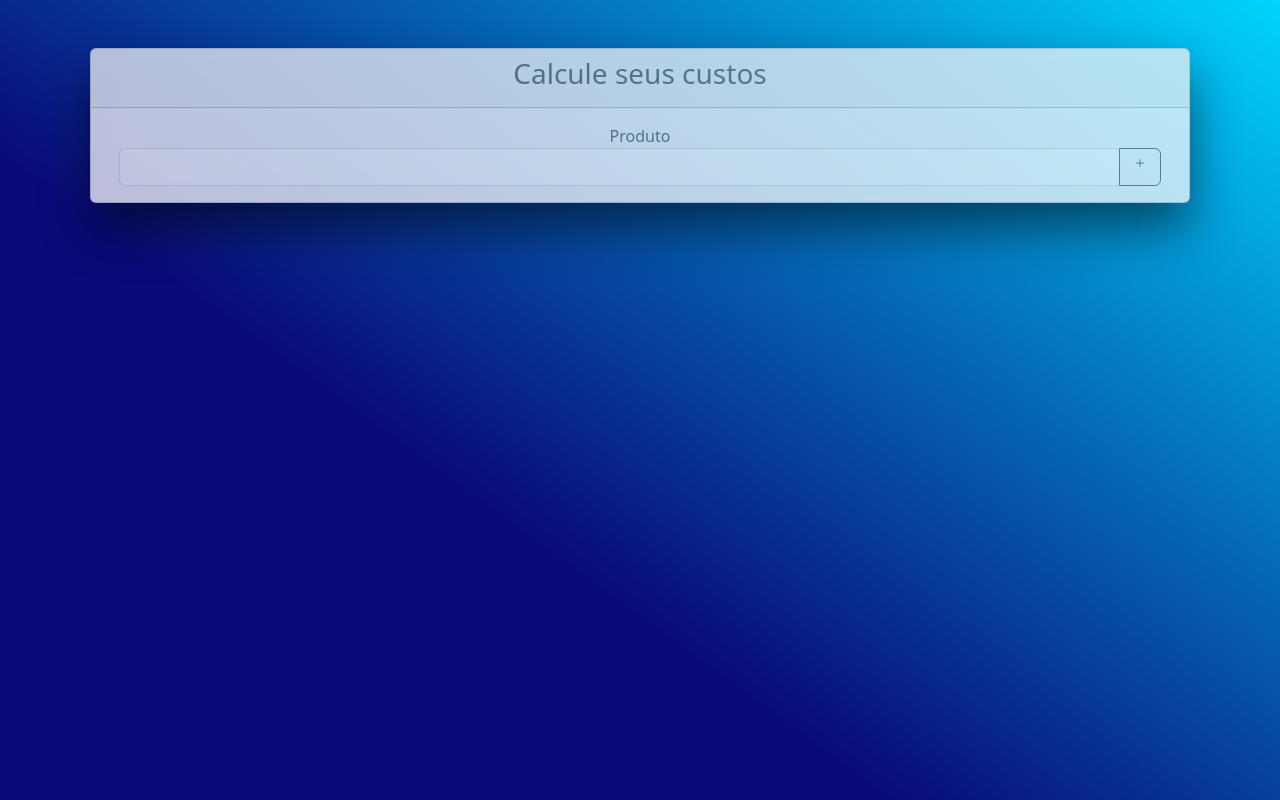
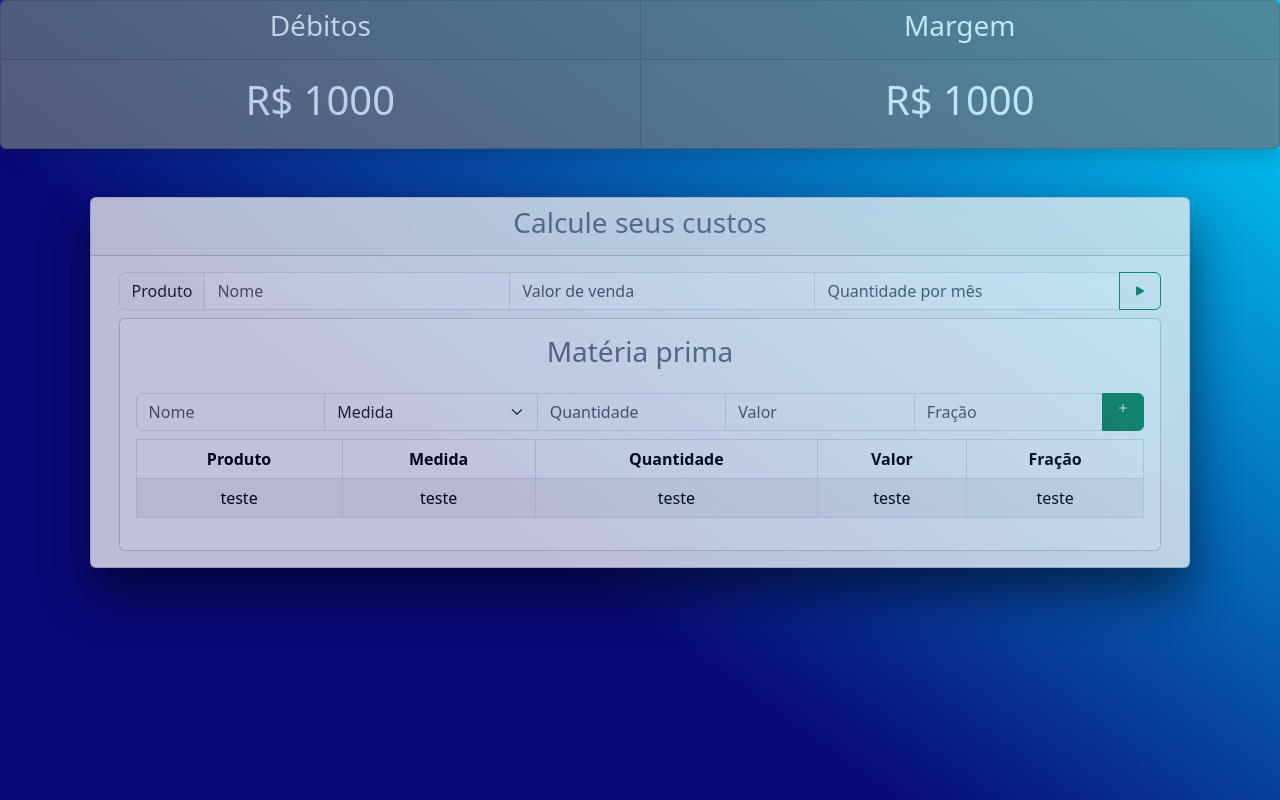
Before and after one commit to davidjeiel/calcula-custos, a React (Create React App) app: page / in a window 1280 px wide. Built offline with nearby package versions, Linux system fonts and the light colour scheme.

Commit message:
Layout inicial

```diff
--- /dev/null
+++ b/src/components/bloco.jsx
@@ -0,0 +1,20 @@
+import React from "react";
+import { Card } from 'react-bootstrap'
+
+export function Bloco(params)
+{
+    return(
+        <Card className={params.classe+" bloco-sombra"} >
+            <Card.Header className="card-title">
+                <h3 className="text-center">
+                    {params.titulo}
+                </h3>
+            </Card.Header>
+            <Card.Body>
+                <h1 className="text-center">
+                    {params.valor}
+                </h1>
+            </Card.Body>
+        </Card>
+    )
+}
--- /dev/null
+++ b/src/pages/header/index.jsx
@@ -0,0 +1,20 @@
+import React from 'react';
+import { Bloco } from '../../components/bloco';
+
+export function Header(params)
+{
+    return(
+        <div className='card-group shadow'>
+            <Bloco
+                titulo="Débitos"
+                valor="R$ 1000"
+                classe="text-bg-secondary opacity-75"
+            />
+            <Bloco
+                titulo="Margem"
+                valor="R$ 1000"
+                classe="text-bg-secondary opacity-75"
+            />
+        </div>
+    )
+}
--- /dev/null
+++ b/src/pages/lista/index.jsx
@@ -0,0 +1,35 @@
+import React, { Children } from "react";
+import { Card, Table } from 'react-bootstrap'
+import { MateriaPrima } from "../produto/MateriaPrima";
+
+export function Lista(params)
+{
+    return(
+        <Card className="card-body mt-2">
+            <div className='card-title'>
+                <h3>Matéria prima</h3>
+            </div>
+            <MateriaPrima />
+            <table className="table table-bordered table-striped table-hover mt-2">
+                <thead>
+                    <tr className="text-center active">
+                        <th>Produto</th>
+                        <th>Medida</th>
+                        <th>Quantidade</th>
+                        <th>Valor</th>
+                        <th>Fração</th>
+                    </tr>
+                </thead>
+                <tbody>
+                    <tr>
+                        <td  className="text-center">teste</td>
+                        <td  className="text-center">teste</td>
+                        <td  className="text-center">teste</td>
+                        <td  className="text-center">teste</td>
+                        <td  className="text-center">teste</td>
+                    </tr>
+                </tbody>
+            </table>
+        </Card>
+    )
+}
--- a/src/pages/panel.jsx
+++ b/src/pages/panel.jsx
@@ -8,10 +8,15 @@ import {
   Button,
 } from 'react-bootstrap';
 import 'bootstrap/dist/css/bootstrap.min.css';
+
+import { Header } from './header';
+import { Lista } from './lista';
 import { Produto } from './produto';
 
 export function Panel(params) {
   return (
+    <>
+      <Header />
       <Card className="blur-card bg-light opacity-75 text-secondary text-center mt-5">
         <Card.Header>
           <h3 className="card-title">Calcule seus custos</h3>
@@ -19,10 +24,9 @@ export function Panel(params) {
         <Card.Body>
           <Container>
             <Produto />
-
-
           </Container>
         </Card.Body>
       </Card>
+    </>
   );
 }
--- /dev/null
+++ b/src/pages/produto/MateriaPrima.jsx
@@ -0,0 +1,31 @@
+import React from 'react';
+
+export function MateriaPrima(params) {
+  return (
+    <>
+      <div className="input-group mt-2">
+        <input placeholder='Nome' type="text" className="form-control" />
+        <select className='form-select'>
+          <option>
+            Medida
+          </option>
+        </select>
+        <input type="text" placeholder='Quantidade' className="form-control" />
+        <input type="text" placeholder='Valor' className="form-control" />
+        <input type="text" placeholder='Fração' className="form-control" />
+        <a className="btn btn-success">
+          <svg
+            xmlns="http://www.w3.org/2000/svg"
+            width="16"
+            height="16"
+            fill="currentColor"
+            className="bi bi-plus"
+            viewBox="0 0 16 16"
+          >
+            <path d="M8 4a.5.5 0 0 1 .5.5v3h3a.5.5 0 0 1 0 1h-3v3a.5.5 0 0 1-1 0v-3h-3a.5.5 0 0 1 0-1h3v-3A.5.5 0 0 1 8 4z" />
+          </svg>
+        </a>
+      </div>
+    </>
+  );
+}
--- a/src/pages/produto/index.jsx
+++ b/src/pages/produto/index.jsx
@@ -1,25 +1,36 @@
-import React from 'react';
+import React, { useState } from "react";
+import { Lista } from "../lista";
 
-export function Produto(params) {
-  return (
+export function Produto(params)
+{
+    const [ produto, setProduto ] = useState('');
+    return(
         <>
-      <div></div>
-      <label>Produto</label>
             <div className="input-group">
-        <input type="text" className="form-control" />
-        <a className="btn btn-outline-secondary">
+                <span className="input-group-text">
+                    Produto
+                </span>
+                <input className="form-control" placeholder="Nome"/>
+                <input className="form-control" placeholder="Valor de venda"/>
+                <input className="form-control" placeholder="Quantidade por mês"/>
+                <button className="btn btn-outline-success">
                     <svg
                         xmlns="http://www.w3.org/2000/svg"
                         width="16"
                         height="16"
                         fill="currentColor"
-            class="bi bi-plus"
+                        className="bi bi-play-fill"
                         viewBox="0 0 16 16"
                     >
-            <path d="M8 4a.5.5 0 0 1 .5.5v3h3a.5.5 0 0 1 0 1h-3v3a.5.5 0 0 1-1 0v-3h-3a.5.5 0 0 1 0-1h3v-3A.5.5 0 0 1 8 4z" />
+                        <path d="m11.596 8.697-6.363 3.692c-.54.313-1.233-.066-1.233-.697V4.308c0-.63.692-1.01 1.233-.696l6.363 3.692a.802.802 0 0 1 0 1.393z"/>
                     </svg>
-        </a>
+                </button>
             </div>
+            {
+                //produto.length() > 0 &&
+                <Lista dados={produto}/>
+            }
+
         </>
-  );
+    )
 }
--- a/src/style.css
+++ b/src/style.css
@@ -3,3 +3,7 @@ p {
   font-family: -apple-system, BlinkMacSystemFont, 'Segoe UI', Roboto, Oxygen,
     Ubuntu, Cantarell, 'Open Sans', 'Helvetica Neue', sans-serif;
 }
+
+.bloco-sombra{
+  box-shadow: 0 25px 50px rgba(0,0,0,0.7);
+}
```
Also changed, not shown: package.json (+12 -0 lines), src/App.js (line endings or trailing spaces), 2 other files (tests, documents, lock files or other folders). Lines whose indentation alone changed are shown as unchanged.
